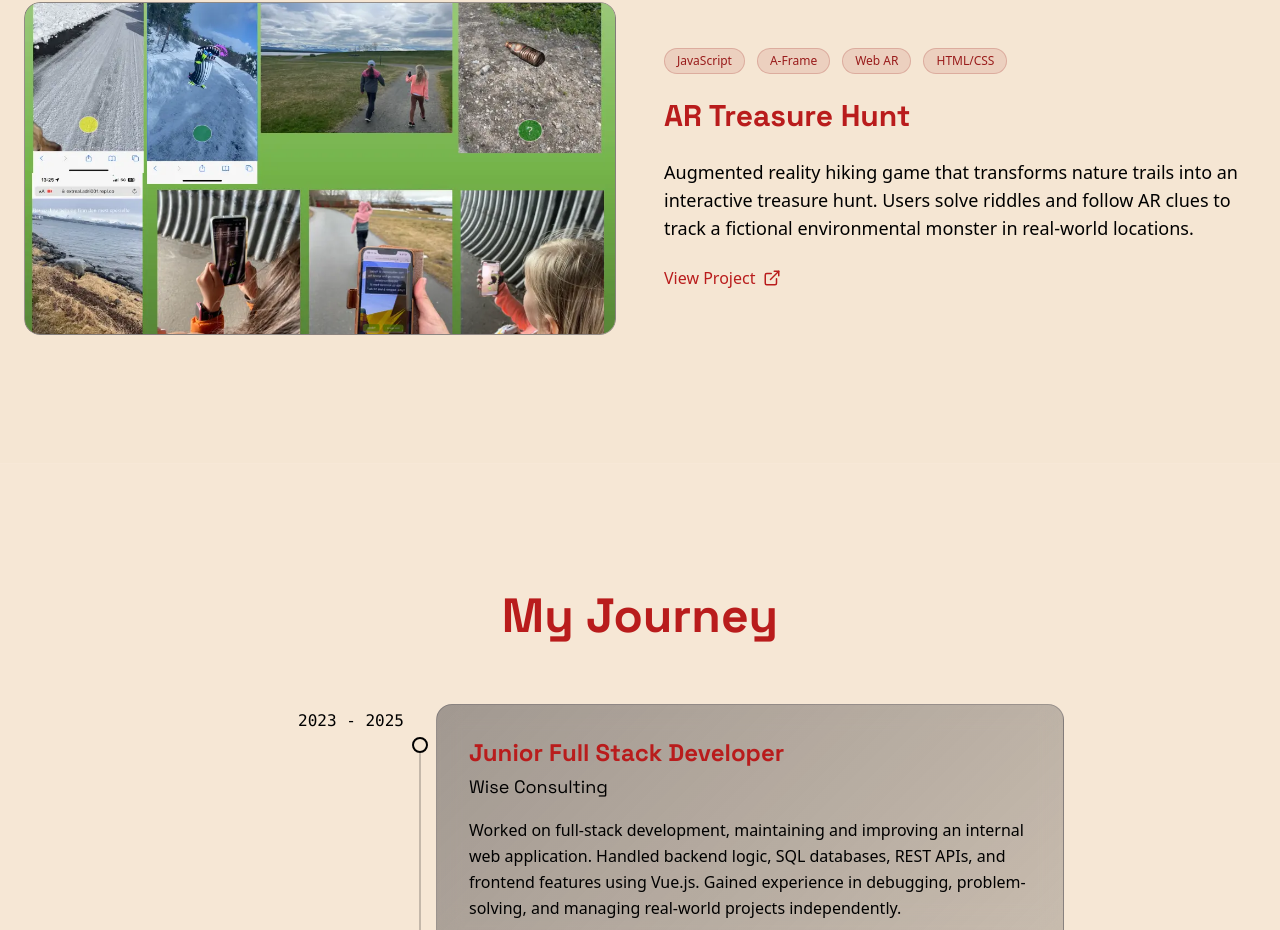
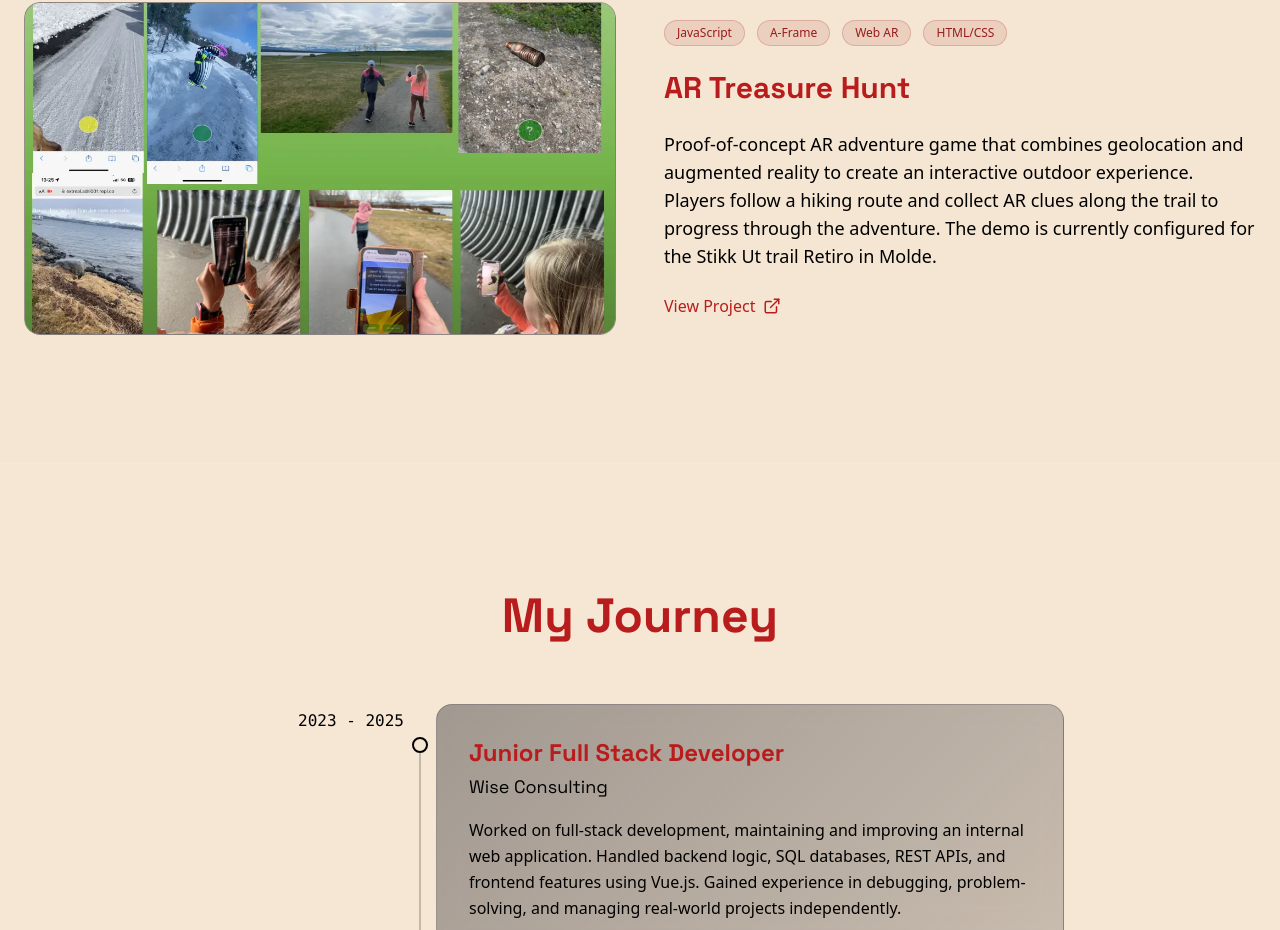
Before and after one commit to luza83/Portfolio, a React (Vite) app: page / in a window 1280 px wide. Shown: the part 3433-4363 px from the top of the page. Built offline with nearby package versions, Linux system fonts and the light colour scheme.

Commit message:
Update project description

```diff
--- a/src/App.jsx
+++ b/src/App.jsx
@@ -56,7 +56,7 @@ const PROJECTS = [
     id: 3,
     title: "AR Treasure Hunt",
     description:
-      "Augmented reality hiking game that transforms nature trails into an interactive treasure hunt. Users solve riddles and follow AR clues to track a fictional environmental monster in real-world locations.",
+      "Proof-of-concept AR adventure game that combines geolocation and augmented reality to create an interactive outdoor experience. Players follow a hiking route and collect AR clues along the trail to progress through the adventure. The demo is currently configured for the Stikk Ut trail Retiro in Molde.",
     tech: ["JavaScript", "A-Frame", "Web AR", "HTML/CSS"],
     mainImage: treasureHunt,
     secondaryImage: treasureHunt1,
```
